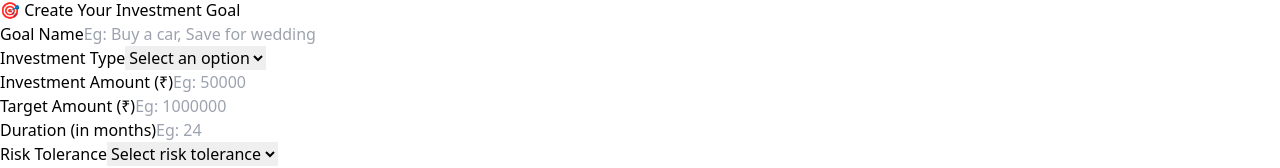
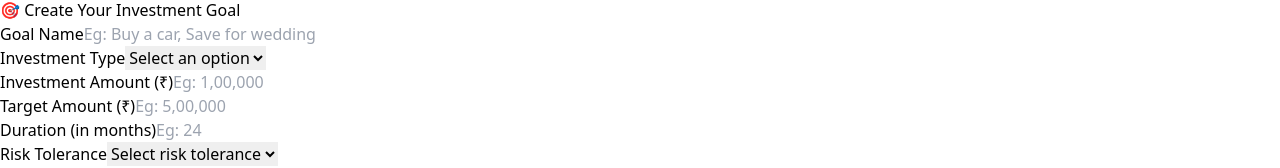
Before and after one commit to akhilkk0803/InvestoPhile, a React (Vite) app in the folder Frontend/: page /createGoal in a window 1280 px wide. Shown: the part 1354-1522 px from the top of the page. Built offline with nearby package versions, Linux system fonts and the light colour scheme.

Commit message:
amount formatting

```diff
--- a/Frontend/src/components/GoalForm.jsx
+++ b/Frontend/src/components/GoalForm.jsx
@@ -4,6 +4,7 @@ import { url } from "../url";
 import { useNavigate } from "react-router-dom";
 import Snackbar from "@mui/material/Snackbar";
 import Alert from "@mui/material/Alert";
+import { formatIndianNumber, parseIndianNumber } from "../utility/formatters";
 
 const GoalForm = () => {
   const navigate = useNavigate();
@@ -24,7 +25,7 @@ const GoalForm = () => {
     severity: "success",
   });
 
-  const [loading, setLoading] = useState(false); // New loading state
+  const [loading, setLoading] = useState(false);
 
   const handleSnackbarClose = () => {
     setSnackbar({ ...snackbar, open: false });
@@ -47,7 +48,13 @@ const GoalForm = () => {
       return;
     }
 
-    setFormData({ ...formData, [name]: value });
+    // Handle amount fields with Indian number formatting
+    if (name === "investmentAmount" || name === "targetAmount") {
+      const parsedValue = parseIndianNumber(value);
+      setFormData({ ...formData, [name]: parsedValue });
+    } else {
+      setFormData({ ...formData, [name]: value });
+    }
   };
 
   const handleSubmit = async (e) => {
@@ -62,7 +69,7 @@ const GoalForm = () => {
       return;
     }
 
-    setLoading(true); // Start loading
+    setLoading(true);
     setSnackbar({
       open: true,
       message: "Model is allocating your investments...",
@@ -75,12 +82,10 @@ const GoalForm = () => {
         goalDetails: formData,
       });
 
-      // Fetch the newly created goal
       const goalsResponse = await axios.post(url + "user/getGoals", {
         userToken: localStorage.getItem("token"),
       });
 
-      // Get the most recently created goal
       const newGoal = goalsResponse.data[goalsResponse.data.length - 1];
 
       setSnackbar({
@@ -99,7 +104,7 @@ const GoalForm = () => {
         severity: "error",
       });
     } finally {
-      setLoading(false); // End loading
+      setLoading(false);
     }
   };
 
@@ -153,13 +158,13 @@ const GoalForm = () => {
               Investment Amount (₹)
             </label>
             <input
-              type="number"
+              type="text"
               id="investmentAmount"
               name="investmentAmount"
-              value={formData.investmentAmount}
+              value={formatIndianNumber(formData.investmentAmount)}
               onChange={handleChange}
               className="mt-1 w-full px-4 py-2 border rounded-xl shadow-sm focus:ring-2 focus:ring-blue-400 focus:outline-none"
-              placeholder="Eg: 50000"
+              placeholder="Eg: 1,00,000"
               required
             />
           </div>
@@ -169,13 +174,13 @@ const GoalForm = () => {
               Target Amount (₹)
             </label>
             <input
-              type="number"
+              type="text"
               id="targetAmount"
               name="targetAmount"
-              value={formData.targetAmount}
+              value={formatIndianNumber(formData.targetAmount)}
               onChange={handleChange}
               className="mt-1 w-full px-4 py-2 border rounded-xl shadow-sm focus:ring-2 focus:ring-blue-400 focus:outline-none"
-              placeholder="Eg: 1000000"
+              placeholder="Eg: 5,00,000"
               required
             />
           </div>
@@ -218,7 +223,6 @@ const GoalForm = () => {
           </div>
         </div>
 
-        {/* Submit Button */}
         <div className="flex justify-center mt-8">
           <button
             type="submit"
@@ -230,7 +234,6 @@ const GoalForm = () => {
           </button>
         </div>
       </form>
-
 
       <Snackbar
         open={snackbar.open}
--- a/Frontend/src/components/SingleGoal.jsx
+++ b/Frontend/src/components/SingleGoal.jsx
@@ -17,6 +17,7 @@ import DeleteIcon from "@mui/icons-material/Delete";
 import WarningAmberIcon from "@mui/icons-material/WarningAmber";
 import CloseIcon from "@mui/icons-material/Close";
 import IconButton from "@mui/material/IconButton";
+import { formatIndianNumber, parseIndianNumber } from "../utility/formatters";
 
 const StyledDialog = styled(Dialog)(({ theme }) => ({
   "& .MuiDialog-paper": {
@@ -121,8 +122,9 @@ const SingleGoal = () => {
 
   const handleUpdateProgress = async () => {
     if (newProgress.investment) {
+      const parsedAmount = parseIndianNumber(newProgress.investment);
       const updatedProgress = {
-        investment: newProgress.investment,
+        investment: parsedAmount,
         progressNumber: +goal.progress.at(-1).progressNumber + 1,
       };
       setGoal((prevGoal) => ({
@@ -142,6 +144,27 @@ const SingleGoal = () => {
     } else {
       alert("Please enter a valid amount.");
     }
+  };
+
+  const handleProgressInputChange = (e) => {
+    const value = e.target.value;
+    // Remove all non-digit characters first
+    const digitsOnly = value.replace(/\D/g, '');
+
+    // Format the number according to Indian standards
+    let formattedValue = '';
+    if (digitsOnly.length > 3) {
+      // Get the last 3 digits
+      const lastThree = digitsOnly.slice(-3);
+      // Get the remaining digits
+      const otherDigits = digitsOnly.slice(0, -3);
+      // Add commas after every 2 digits from right
+      formattedValue = otherDigits.replace(/\B(?=(\d{2})+(?!\d))/g, ",") + "," + lastThree;
+    } else {
+      formattedValue = digitsOnly;
+    }
+
+    setNewProgress({ ...newProgress, investment: formattedValue });
   };
 
   const handleSnackbarClose = (event, reason) => {
@@ -209,13 +232,13 @@ const SingleGoal = () => {
           <div className="grid grid-cols-1 md:grid-cols-2 gap-8">
             <div className="space-y-4 text-gray-800 text-lg">
               <p>
-                <strong>🎯 Target Amount:</strong> ₹{goal.targetAmount}
+                <strong>🎯 Target Amount:</strong> ₹{formatIndianNumber(goal.targetAmount)}
               </p>
               <p>
-                <strong>💰 Initial Investment:</strong> ₹{goal.investmentAmount}
+                <strong>💰 Initial Investment:</strong> ₹{formatIndianNumber(goal.investmentAmount)}
               </p>
               <p>
-                <strong>📈 Current Amount:</strong> ₹{currentAmount}
+                <strong>📈 Current Amount:</strong> ₹{formatIndianNumber(currentAmount)}
               </p>
               <p>
                 <strong>⏳ Duration:</strong> {goal.duration} months
@@ -384,13 +407,11 @@ const SingleGoal = () => {
                 Enter Updated Amount
               </label>
               <input
-                type="number"
+                type="text"
                 value={newProgress.investment}
-                onChange={(e) =>
-                  setNewProgress({ ...newProgress, investment: e.target.value })
-                }
+                onChange={handleProgressInputChange}
                 className="w-full px-4 py-2 border rounded-md"
-                placeholder="₹ Current amount"
+                placeholder="₹ Current amount (e.g., 1,00,000)"
               />
               <button
                 onClick={handleUpdateProgress}
--- /dev/null
+++ b/Frontend/src/utility/formatters.js
@@ -0,0 +1,20 @@
+// Format number to Indian currency format (e.g., 1,00,000)
+export const formatIndianNumber = (num) => {
+    if (!num) return '';
+    const numStr = num.toString();
+    const [wholePart, decimalPart] = numStr.split('.');
+
+    // Format whole part with Indian number system
+    const lastThree = wholePart.substring(wholePart.length - 3);
+    const otherNumbers = wholePart.substring(0, wholePart.length - 3);
+    const formatted = otherNumbers.replace(/\B(?=(\d{2})+(?!\d))/g, ",") + (otherNumbers ? "," : "") + lastThree;
+
+    // Add decimal part if exists
+    return decimalPart ? `${formatted}.${decimalPart}` : formatted;
+};
+
+// Parse Indian formatted number back to regular number
+export const parseIndianNumber = (formattedNum) => {
+    if (!formattedNum) return '';
+    return formattedNum.replace(/,/g, '');
+};
```
